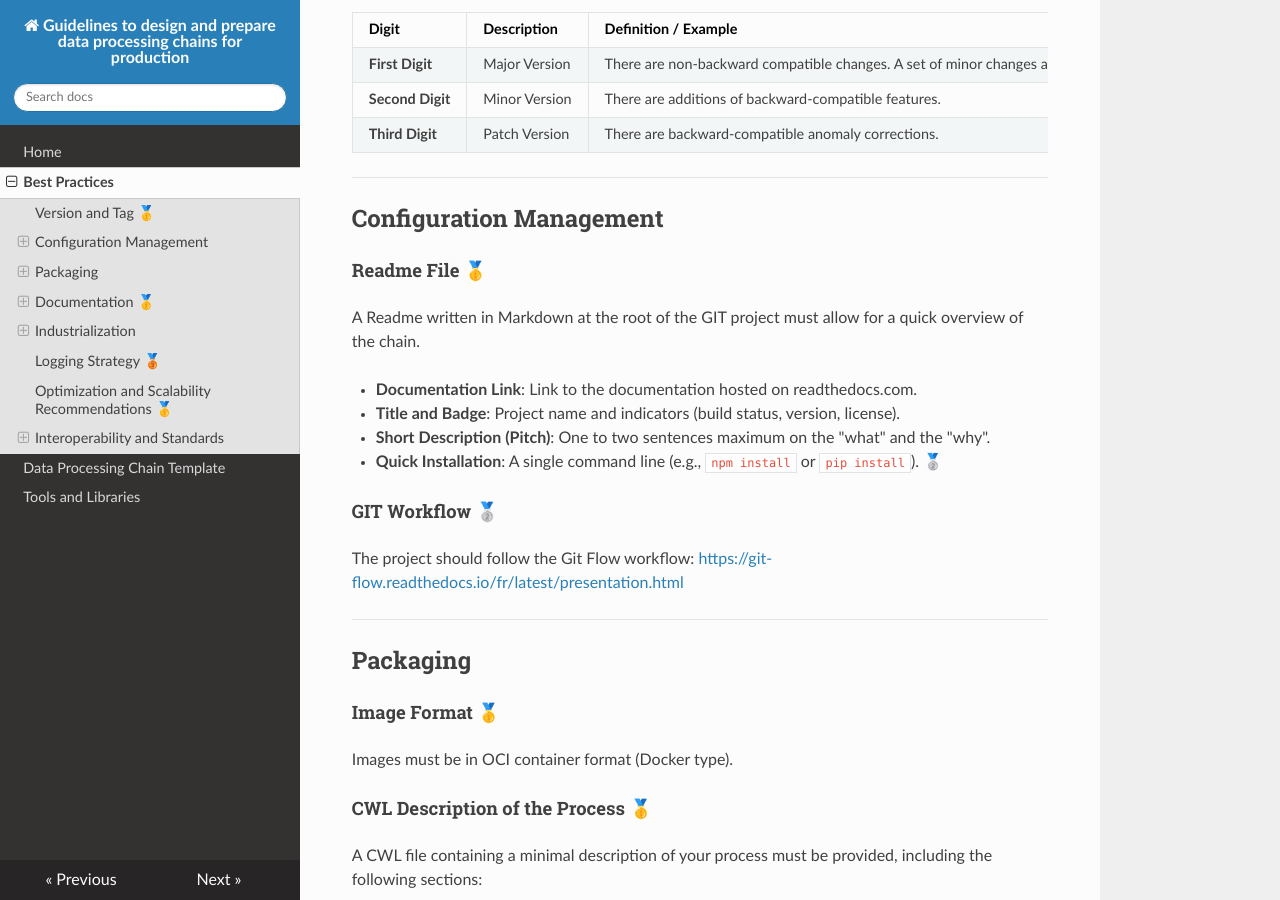
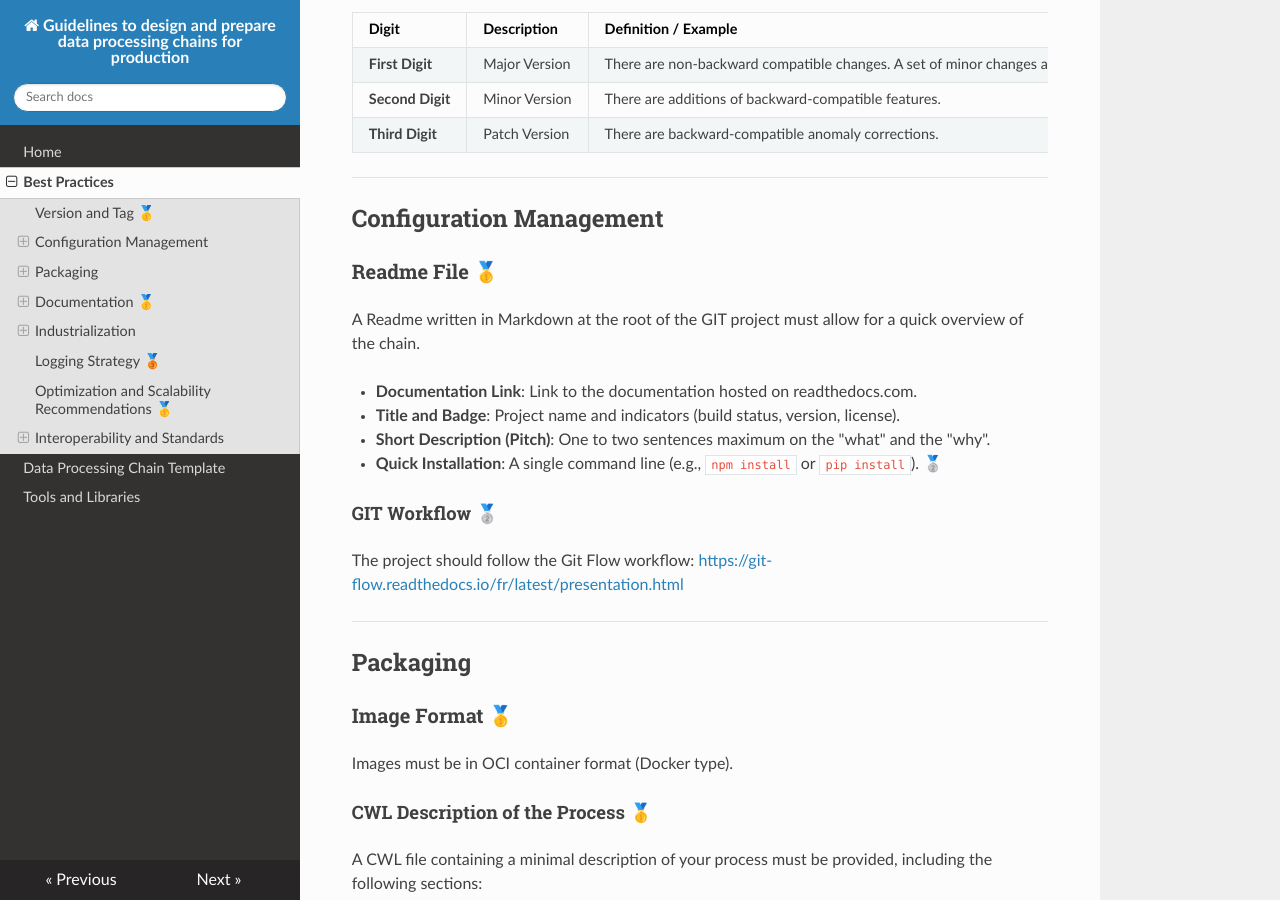
Before and after one commit to CNES/processing-chain-guidelines, an MkDocs documentation site: the page built from docs/best_practices.md, in a window 1280 px wide and 900 px high, scrolled down 300 px. Built offline with MkDocs 1.6.1, drawn with Linux system fonts in a browser that asks for light colours; nearby versions of some CDN libraries.

Commit message:
Fix md syntax

```diff
--- a/docs/best_practices.md
+++ b/docs/best_practices.md
@@ -1,7 +1,6 @@
 # Best practices
 
-Version and Tag 🥇
----------------
+## Version and Tag 🥇
 
 The version management for the evolution of the processing chain must comply with [semver.org](https://semver.org/lang/fr/).
 The version tag must be applied to a development branch containing the algorithm, the Docker image, and all standard rules described in the attached document.
@@ -14,10 +13,9 @@ The version tag must be applied to a development branch containing the algorithm
 
 ---
 
-Configuration Management
-------------------------
+## Configuration Management
 
-#### Readme File 🥇
+### Readme File 🥇
 
 A Readme written in Markdown at the root of the GIT project must allow for a quick overview of the chain.
 
@@ -26,15 +24,16 @@ A Readme written in Markdown at the root of the GIT project must allow for a qui
 * **Short Description (Pitch)**: One to two sentences maximum on the "what" and the "why".
 * **Quick Installation**: A single command line (e.g., `npm install` or `pip install`).
 🥈
+
 #### GIT Workflow 🥈
+
 The project should follow the Git Flow workflow: [https://git-flow.readthedocs.io/fr/latest/presentation.html](https://git-flow.readthedocs.io/fr/latest/presentation.html)
 
 ---
 
-Packaging
----------
+## Packaging
 
-#### Image Format 🥇
+### Image Format 🥇
 
 Images must be in OCI container format (Docker type).
 
@@ -48,34 +47,34 @@ A CWL file containing a minimal description of your process must be provided, in
 
 ---
 
-Documentation 🥇
--------------
+## Documentation 🥇
 
 Documentation must be managed within the GIT project and made publicly available (e.g., Readthedocs, Jupyterbook, Sphinx).
 A template is provided to help you initialize your documentation here:
 
-#### Documentation Content
+### Documentation Content
+
 * **Process Description Template (v3.0)**: Standard template for describing a processing chain.
 * **Dataflow Document**: A document outlining the data flow.
 
 ---
 
-Industrialization
------------------
+## Industrialization
 
-#### Automated Tests 🥈
+### Automated Tests 🥈
+
 * The chain must include at least one **E2E (End-to-End) test** validating the configuration and the use of peripheral data with the delivered Docker image.
 * Pay close attention to the test scope to cover scale-up use cases involving large data volumes.
 
-#### Data Management 🥈
+### Data Management 🥈
+
 * Acquisition of processed data and production must be performed using an **S3 Bucket**.
 * Data flows auxiliary to acquisition and production should be as limited as possible and take minimum time.
 * Prioritize access via **HTTPS calls**, including for configurations, using a GIT server or an S3 bucket.
 
 ---
 
-Logging Strategy 🥉
------------------
+## Logging Strategy 🥉
 
 Implement a logging strategy that allows for effective monitoring and troubleshooting of the processing chain.
 
@@ -86,24 +85,24 @@ Implement a logging strategy that allows for effective monitoring and troublesho
 
 ---
 
-Optimization and Scalability Recommendations 🥇
----------------------------------------------
+## Optimization and Scalability Recommendations 🥇
 
 * Optimize time spent on **I/O** during processing.
 * Maximize **CPU utilization** throughout the processing duration.
 * Provide a recommendation document regarding the optimal distribution of the process:
-    * Minimum and maximum number of workers.
-    * Reserved CPU and RAM per worker.
-    * Estimated execution time for an input data chunk.
+  * Minimum and maximum number of workers.
+  * Reserved CPU and RAM per worker.
+  * Estimated execution time for an input data chunk.
 
 ---
 
-Interoperability and Standards
-------------------------------
+## Interoperability and Standards
 
-#### STAC Compliance 🥉
+### STAC Compliance 🥉
+
 * Provide a **STAC Item** file as an output of the chain.
 
 #### Data Format 🥈
+
 * Provide a **QuickLook** of the product.
 * Adhere to the **ARCO** (Analysis-Ready Cloud Optimized) format (to be specified/completed).
```
Also changed, not shown: docs/Data_processing_chain_template.md (+12 -19 lines), docs/index.md (+1 -1 lines), docs/tools_and_libraries.md (+1 -0 lines).
